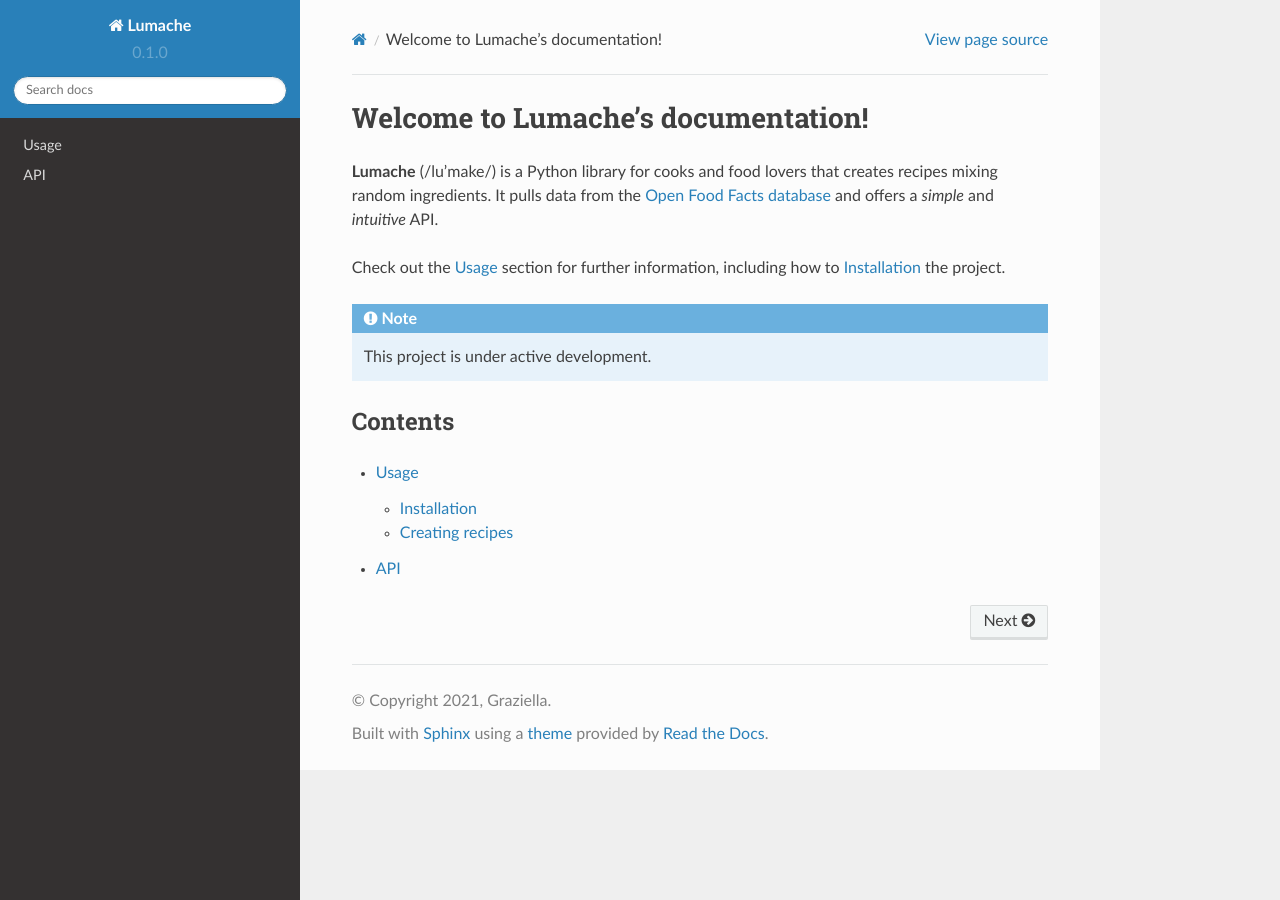
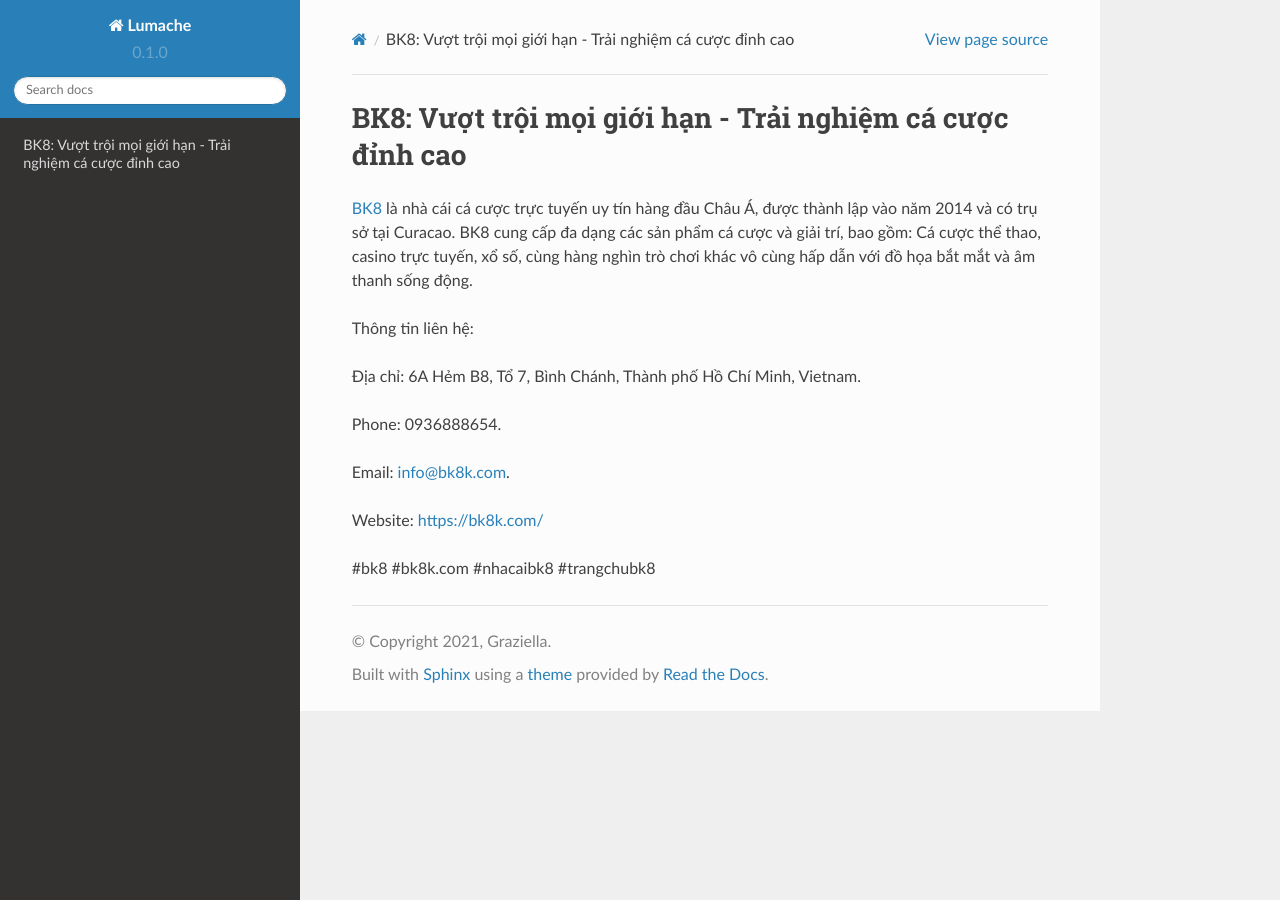
Before and after one commit to phamduyhong/bk8kcom, a Sphinx documentation site: the page built from docs/source/index.rst, in a window 1280 px wide. Built offline with Sphinx 7.4.7 and the Read the Docs theme 2.0.0, drawn with Linux system fonts in a browser that asks for light colours.

Commit message:
Update index.rst

```diff
--- a/docs/source/index.rst
+++ b/docs/source/index.rst
@@ -1,22 +1,16 @@
-Welcome to Lumache's documentation!
+BK8: Vượt trội mọi giới hạn - Trải nghiệm cá cược đỉnh cao
 ===================================
 
-**Lumache** (/lu'make/) is a Python library for cooks and food lovers
-that creates recipes mixing random ingredients.
-It pulls data from the `Open Food Facts database <https://world.openfoodfacts.org/>`_
-and offers a *simple* and *intuitive* API.
+`BK8 <https://bk8k.com/>`_ là nhà cái cá cược trực tuyến uy tín hàng đầu Châu Á, được thành lập vào năm 2014 và có trụ sở tại Curacao. BK8 cung cấp đa dạng các sản phẩm cá cược và giải trí, bao gồm: Cá cược thể thao, casino trực tuyến, xổ số, cùng hàng nghìn trò chơi khác vô cùng hấp dẫn với đồ họa bắt mắt và âm thanh sống động.
 
-Check out the :doc:`usage` section for further information, including
-how to :ref:`installation` the project.
+Thông tin liên hệ:
 
-.. note::
+Địa chỉ: 6A Hẻm B8, Tổ 7, Bình Chánh, Thành phố Hồ Chí Minh, Vietnam.
 
-   This project is under active development.
+Phone: 0936888654.
 
-Contents
---------
+Email: info@bk8k.com.
 
-.. toctree::
+Website: https://bk8k.com/
 
-   usage
-   api
+#bk8 #bk8k.com #nhacaibk8 #trangchubk8
```
